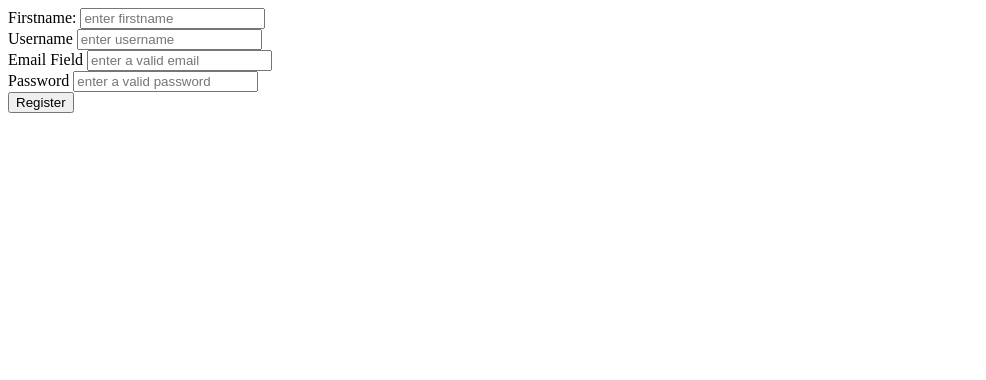
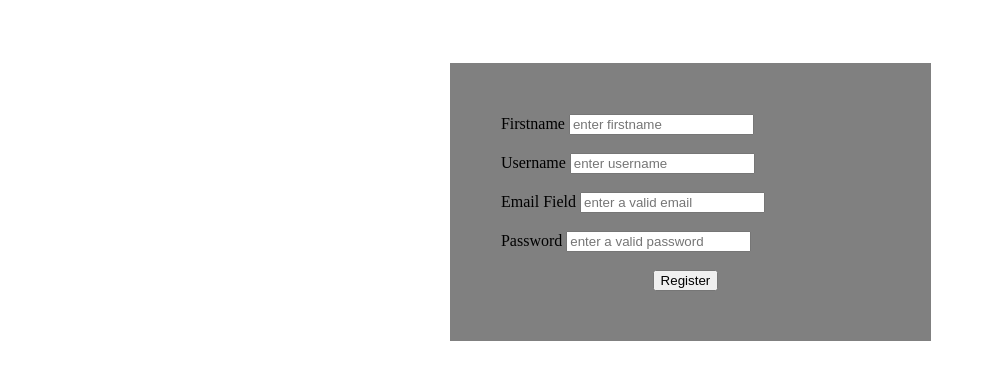
Before and after one commit to Ronaldyika/learninggit, a plain HTML site: page index.html in a window 1280 px wide. Shown: the whole page, without its empty margins (0-986 px from the left). Drawn offline with Linux system fonts and the light colour scheme.

Commit message:
added css

```diff
--- a/index.html
+++ b/index.html
@@ -5,29 +5,30 @@
     <meta http-equiv="X-UA-Compatible" content="IE=edge">
     <meta name="viewport" content="width=device-width, initial-scale=1.0">
     <title>Registration</title>
+    <link rel="stylesheet" href="style.css">
 </head>
 <body>
     <div class="form-group">
-        <form action="">
+        <form action="" id="form">
             <div>
-                <label for="firstname">Firstname:</label>
+                <label for="firstname">Firstname</label>
                 <input type="text" name="firstname" id="firstname" placeholder="enter firstname">
-            </div>
+            </div><br>
             <div>
                 <label for="username">Username</label>
                 <input type="text" name="username" id="username" placeholder="enter username">
-            </div>
+            </div><br>
             <div>
                 <label for="email">Email Field</label>
                 <input type="email" name="email" id="email" placeholder="enter a valid email">
-            </div>
+            </div><br>
             <div>
                 <label for="password">Password</label>
                 <input type="password" name="password" placeholder="enter a valid password">
-            </div>
+            </div><br>
 
             <div>
-                <button class="btn btn-button" value="submit">Register</button>
+                <button class="btn btn-button" id="btn" value="submit">Register</button>
             </div>
         </form>
     </div>
--- /dev/null
+++ b/style.css
@@ -0,0 +1,10 @@
+#form{
+    margin-left: 35%;
+    width: 30%;
+    margin-top: 5%;
+    padding: 4%;
+    background-color: gray;
+}
+#btn{
+    margin-left: 40%;
+}
```
